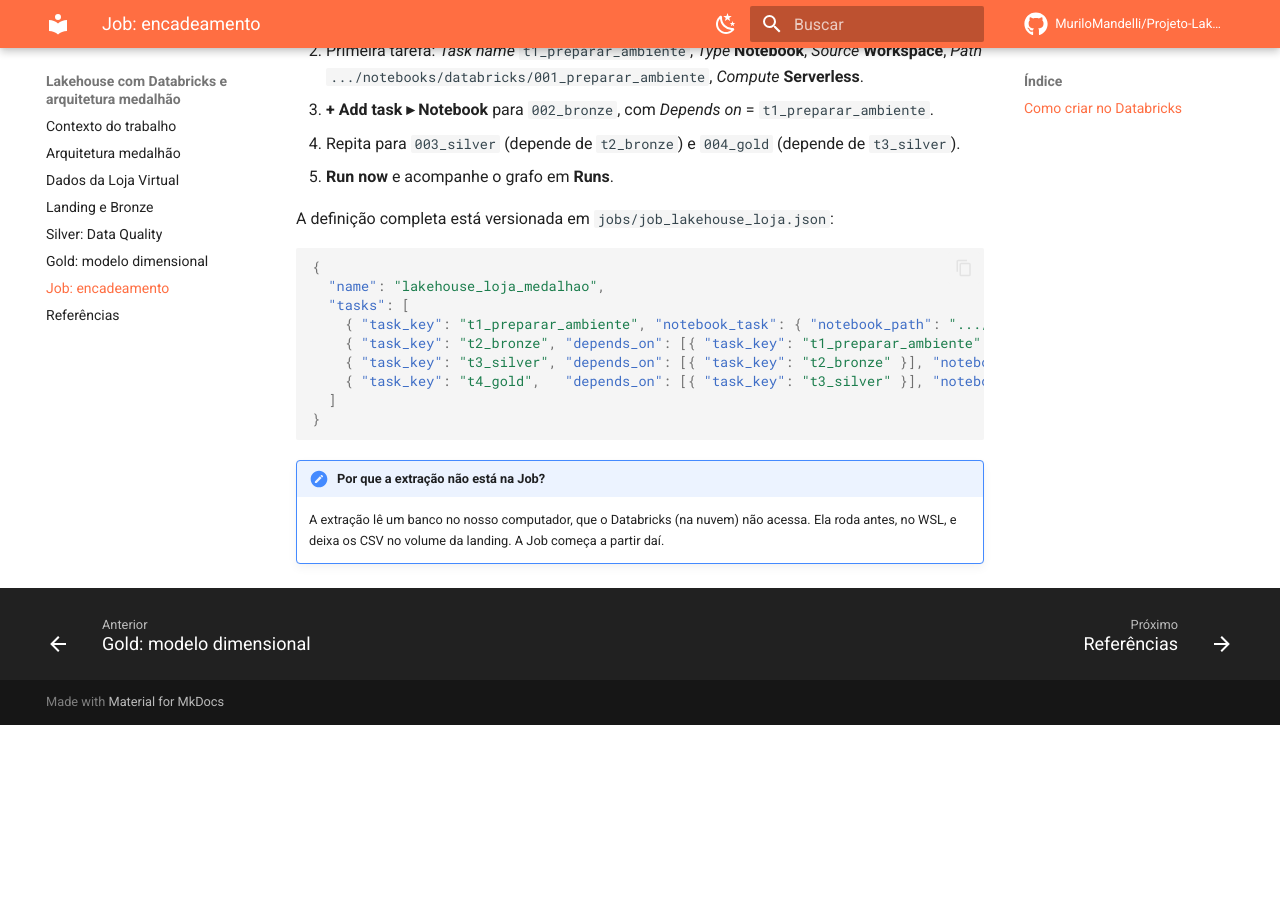
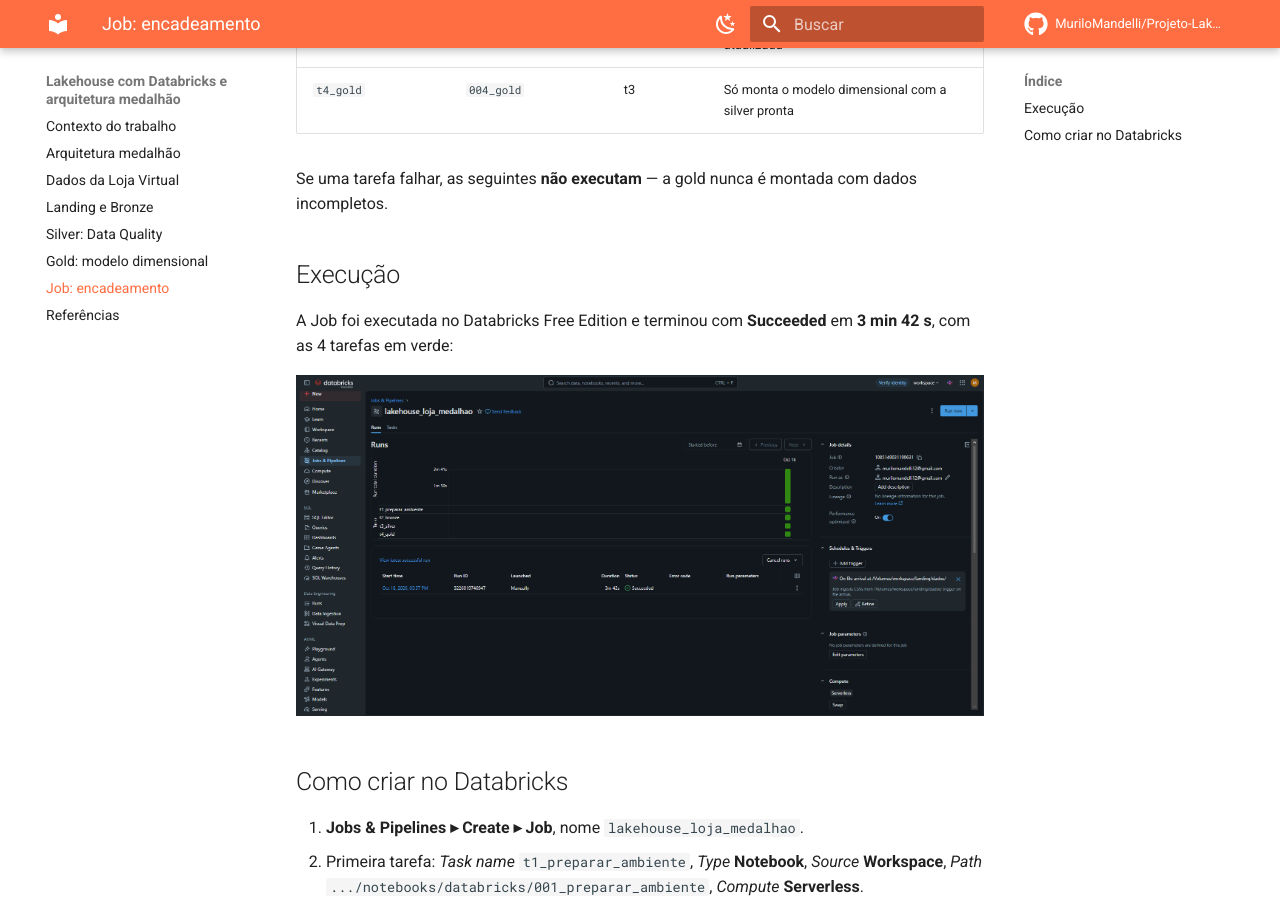
Before and after one commit to MuriloMandelli/Projeto-Lakehouse-Databricks-Medalhao, an MkDocs documentation site: the page built from docs/job.md, in a window 1280 px wide and 900 px high, scrolled down 813 px. Built offline with MkDocs 1.6.1 and Material for MkDocs 9.7.7, drawn with Linux system fonts in a browser that asks for light colours; comment, search, counter and statistics services are not loaded; before the commit the page ends 1538 px from its top, so only the background shows below that.

Commit message:
Adiciona imagens do pipeline, camadas e evidência da execução no Databricks

````diff
--- a/docs/job.md
+++ b/docs/job.md
@@ -3,10 +3,7 @@
 O enunciado pede que todas as execuções estejam encadeadas por uma **Job** (*Jobs & Pipelines*), com
 cada etapa executada **em sequência**.
 
-```mermaid
-flowchart LR
-    T1["t1_preparar_ambiente<br/>001"] --> T2["t2_bronze<br/>002"] --> T3["t3_silver<br/>003"] --> T4["t4_gold<br/>004"]
-```
+![Tarefas da Job no Databricks](assets/job_tarefas.png)
 
 | Tarefa | Notebook | Depende de | O que garante |
 |---|---|---|---|
@@ -17,6 +14,13 @@
 
 Se uma tarefa falhar, as seguintes **não executam** — a gold nunca é montada com dados
 incompletos.
+
+## Execução
+
+A Job foi executada no Databricks Free Edition e terminou com **Succeeded** em **3 min 42 s**,
+com as 4 tarefas em verde:
+
+![Execução da Job concluída com sucesso](assets/job_execucao_sucesso.png)
 
 ## Como criar no Databricks
 
````
Also changed, not shown: README.md (+19 -6 lines), docs/index.md (+1 -12 lines), docs/medalhao.md (+1 -6 lines), assets/camadas_medalhao.svg (added), assets/job_execucao_sucesso.png (added), assets/job_tarefas.png (added), assets/pipeline_medalhao.svg (added), docs/assets/camadas_medalhao.svg (added), docs/assets/job_execucao_sucesso.png (added), docs/assets/job_tarefas.png (added), docs/assets/pipeline_medalhao.svg (added).
